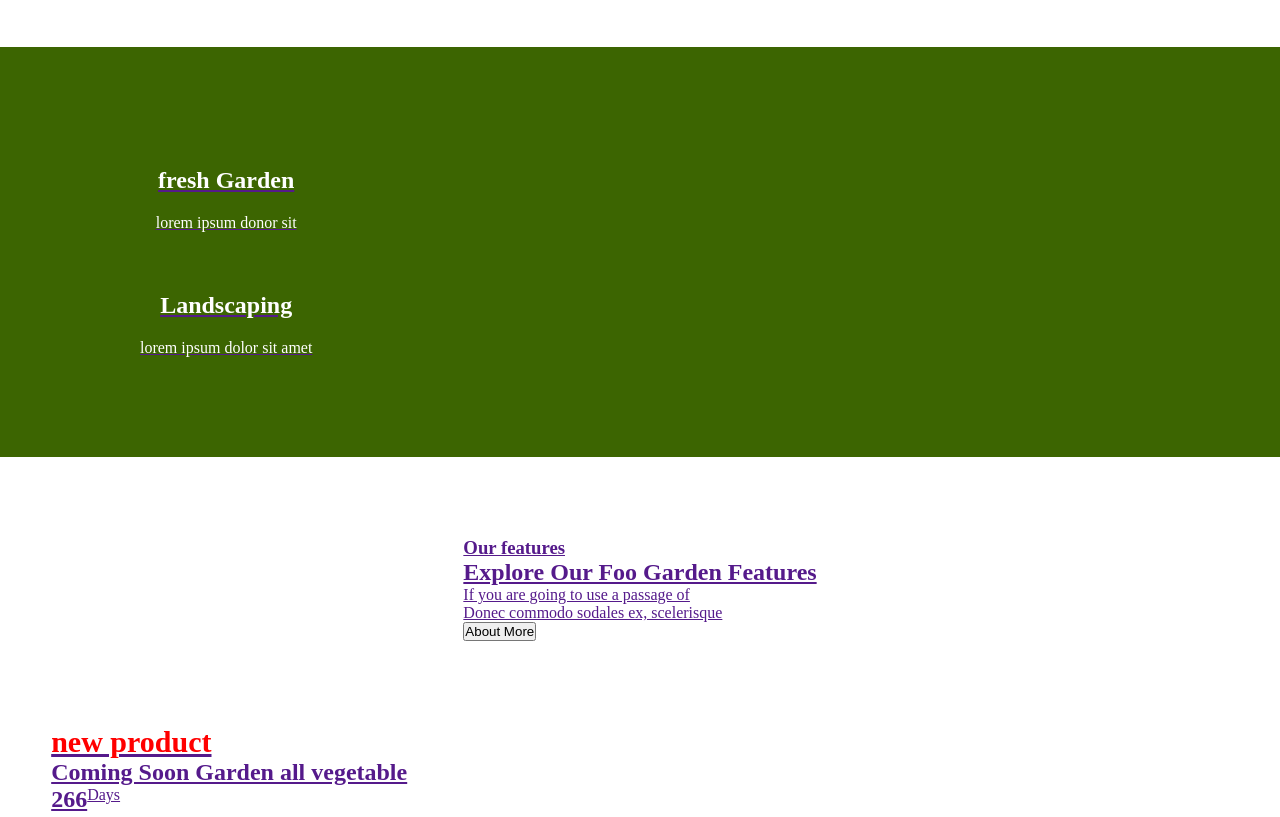
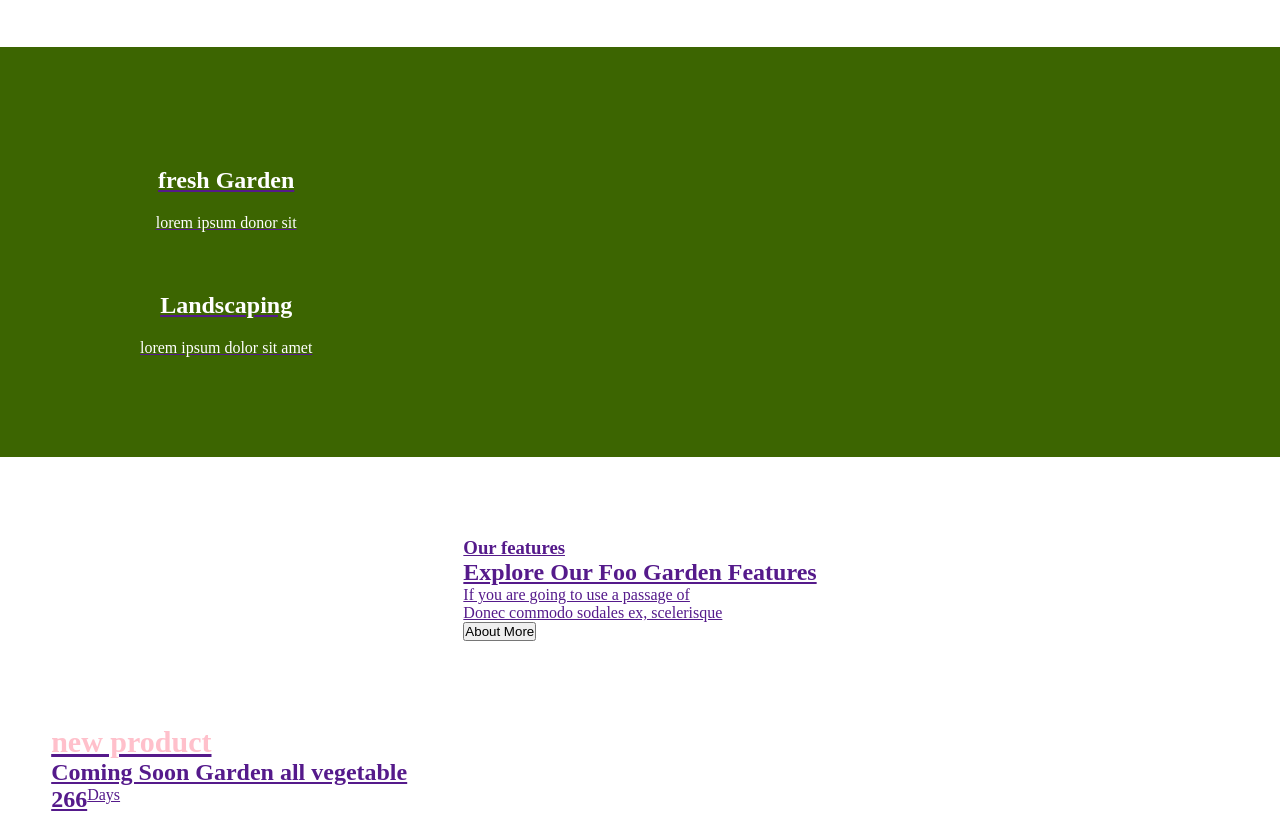
Before and after one commit to testtestsaghoyan/vinagrad, a plain HTML site: page index.html in a window 1280 px wide. Shown: the part 246-1063 px from the top of the page. Drawn offline with Linux system fonts and the light colour scheme.

Commit message:
Change product text color from red to pink

```diff
--- a/style.css
+++ b/style.css
@@ -101,7 +101,7 @@
 }
 .product .productText h3{
    font-size: 30px;
-   color: red; #3c6501
+   color: pink;
 }
 .product .producttext h1{
    font-size: 50px;
```
